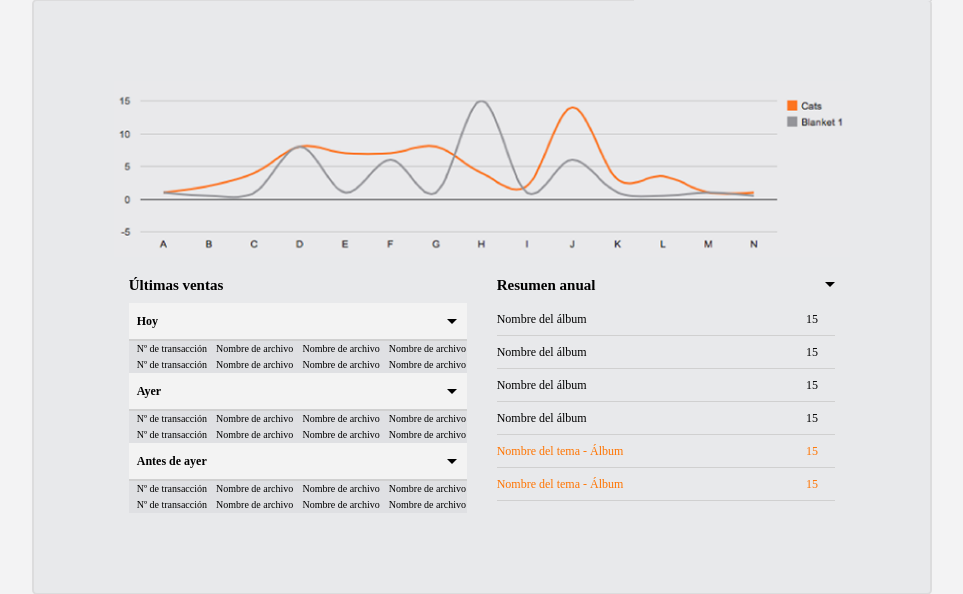
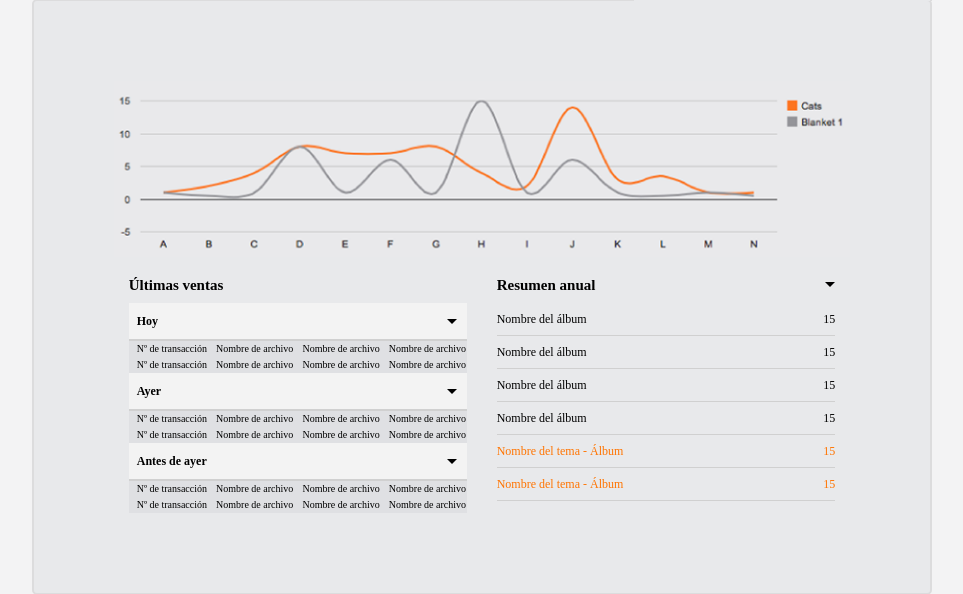
Before and after one commit to fleopardo/sebastian, a PHP site: page /tus-ventas.html in a window 1280 px wide. Shown: the part 125-719 px from the top of the page, without its empty margins (158-1121 px from the left). Run offline with PHP 8.4, Linux system fonts and the light colour scheme.

Commit message:
ajuste visual

```diff
--- a/css/tus-ventas.css
+++ b/css/tus-ventas.css
@@ -124,6 +124,11 @@
 .tus-ventas .resumen-anual td{
     padding: 8px 0;
     border-bottom: 1px solid #d0d0d0;
+    text-align: right;
+}
+
+.tus-ventas .resumen-anual td:first-of-type{
+    text-align: left;
 }
 
 .tus-ventas .resumen-anual .dest{
```
